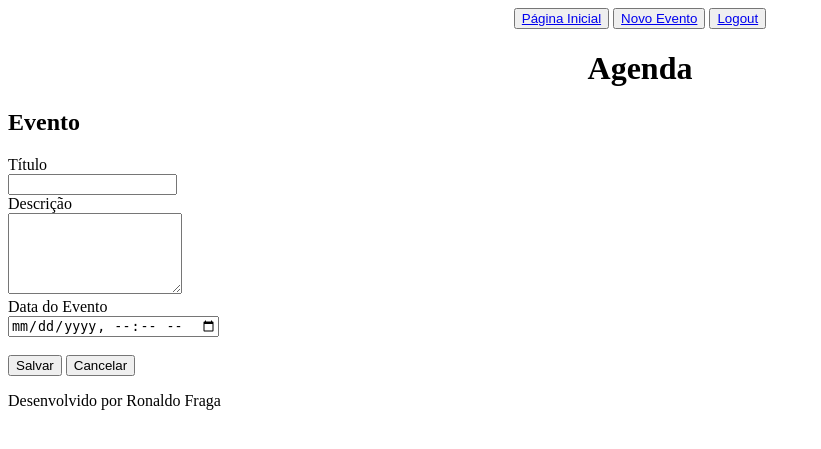
After one commit to Ronaldo251/Agenda_Django, a Django app: page /agenda/evento/ in a window 1280 px wide. The commit adds this page. Shown: the top 449 px of the page, without its empty margins (0-821 px from the left). Run offline with Django 4.2, Linux system fonts and the light colour scheme; the visitor is signed in with stand-in values (Sample User, id 1).

Commit message:
Adição de novos eventos, menu principal superior e criação do arquivo .gitignore

```diff
--- a/agenda/urls.py
+++ b/agenda/urls.py
@@ -21,7 +21,10 @@ from django.views.generic import RedirectView
 urlpatterns = [
     path('admin/', admin.site.urls),
     path('agenda/',views.lista_eventos),
+    path('agenda/evento/',views.evento),
+    path('agenda/evento/submit/',views.evento_submit),
     path('', RedirectView.as_view(url='/agenda/')),
+    path('agenda/evento/evento/', RedirectView.as_view(url='/agenda/evento/')),
     #path('',views.index),
     path('login/',views.login_user),
     path('login/submit',views.submit_login),
--- a/core/views.py
+++ b/core/views.py
@@ -34,3 +34,24 @@ def lista_eventos(request):
     evento = Evento.objects.filter(usuario=usuario)#filter(usuario=usuario) #get(id=1)
     dados = {'eventos': evento}
     return render(request, 'agenda.html', dados)
+
+@login_required(login_url='/login/')
+def evento(request):
+    return render(request, 'evento.html')
+
+@login_required(login_url='/login/')
+def evento_duplo(request):
+    return render(request, 'evento.html')
+
+@login_required(login_url='/login/')
+def evento_submit(request):
+    if request.POST:
+        titulo =request.POST.get('titulo')
+        descricao =request.POST.get('descricao')
+        data_evento =request.POST.get('data_evento')
+        usuario = request.user
+        Evento.objects.create(titulo = titulo,
+                              data_evento = data_evento,
+                              descricao = descricao,
+                              usuario = usuario)
+    return redirect('/')
--- /dev/null
+++ b/templates/evento.html
@@ -0,0 +1,20 @@
+{% extends "model-page.html" %}
+
+
+{% block content %}
+
+<h2>Evento</h2>
+<form action="submit" method="POST">{% csrf_token %}
+    <label>Título</label><br>
+    <input type="text" name="titulo" size="18"><br>
+    <label>Descrição</label><br>
+    <textarea name="descricao" rows="5" cols="19"> </textarea><br>
+    <label>Data do Evento</label><br>
+    <input type="datetime-local" name="data_evento">
+    <br><br>
+    <button type="submit">Salvar</button>
+    <a href="/">
+        <button type="submit">Cancelar</button>
+    </a>
+</form>
+{% endblock %}
--- a/templates/model-header.html
+++ b/templates/model-header.html
@@ -1,7 +1,19 @@
 
 <meta charset="UTF-8">
+
 <title>Agenda</title>
-<div align="right">
-    <a href="/logout">logout</a>
+
+<div align="center">
+    <button>
+        <a href="/">Página Inicial</a>
+    </button>
+
+    <button>
+        <a href="evento/">Novo Evento</a>
+    </button>
+
+    <button>
+        <a href="/logout">Logout</a>
+    </button>
 </div>
-<h1>Agenda</h1>
+<h1 align="center">Agenda</h1>
```
Also changed, not shown: 1 other file.
